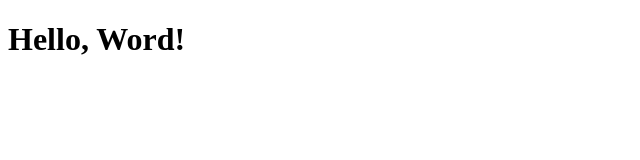
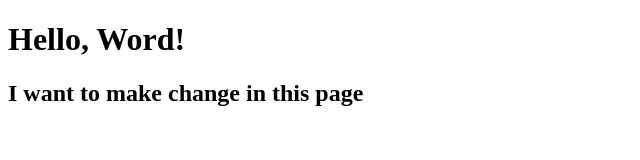
Before and after one commit to Atril33/My_First_Repostiory, a plain HTML site: page Index.html in a window 1280 px wide. Shown: the whole page, without its empty margins (0-640 px from the left). Drawn offline with Linux system fonts and the light colour scheme.

Commit message:
Hello World

```diff
--- a/Index.html
+++ b/Index.html
@@ -8,5 +8,6 @@
 </head>
 <body>
     <h1>Hello, Word!</h1>
+    <h2>I want to make change in this page</h2>
 </body>
 </html>
```
